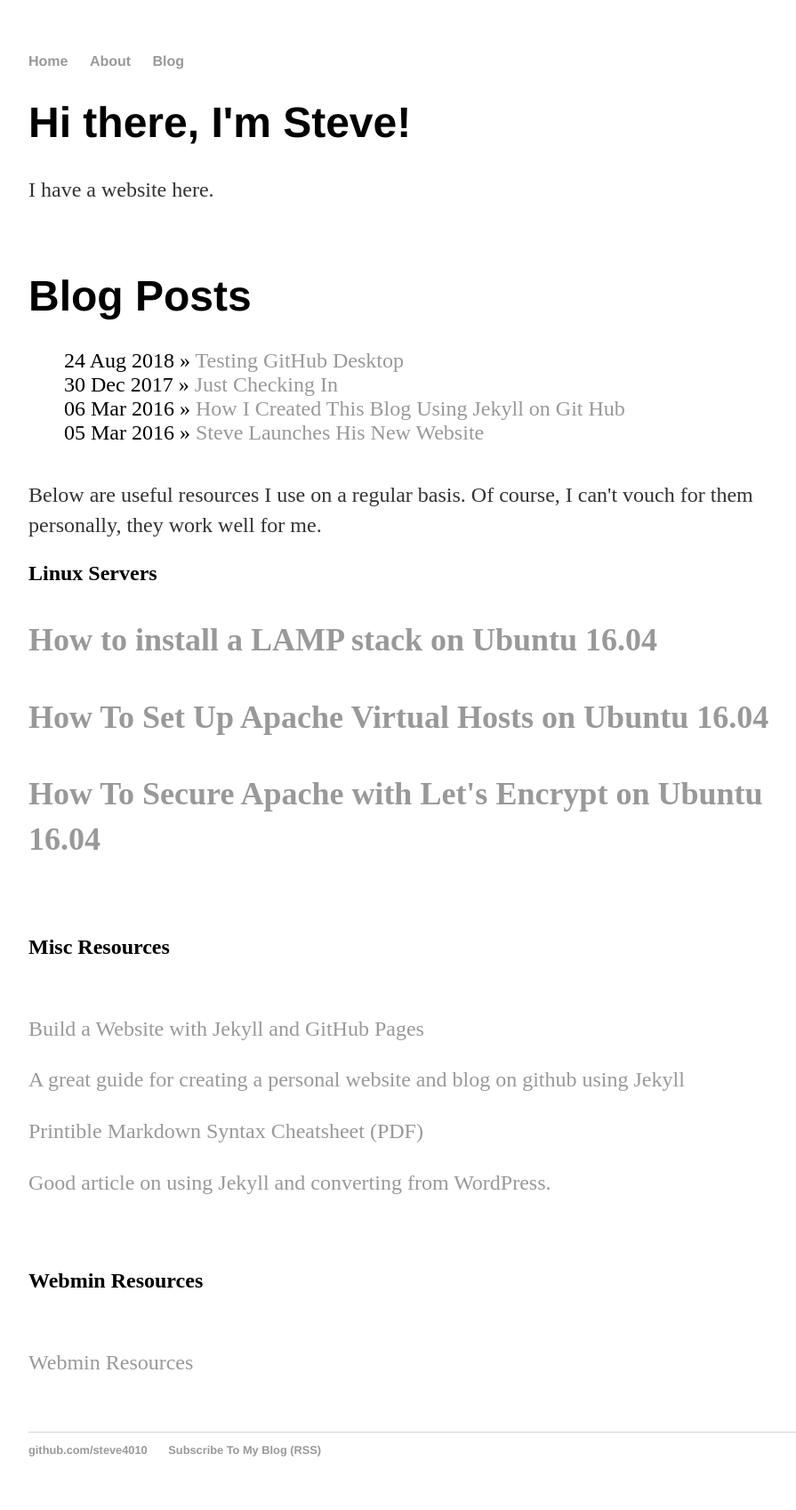
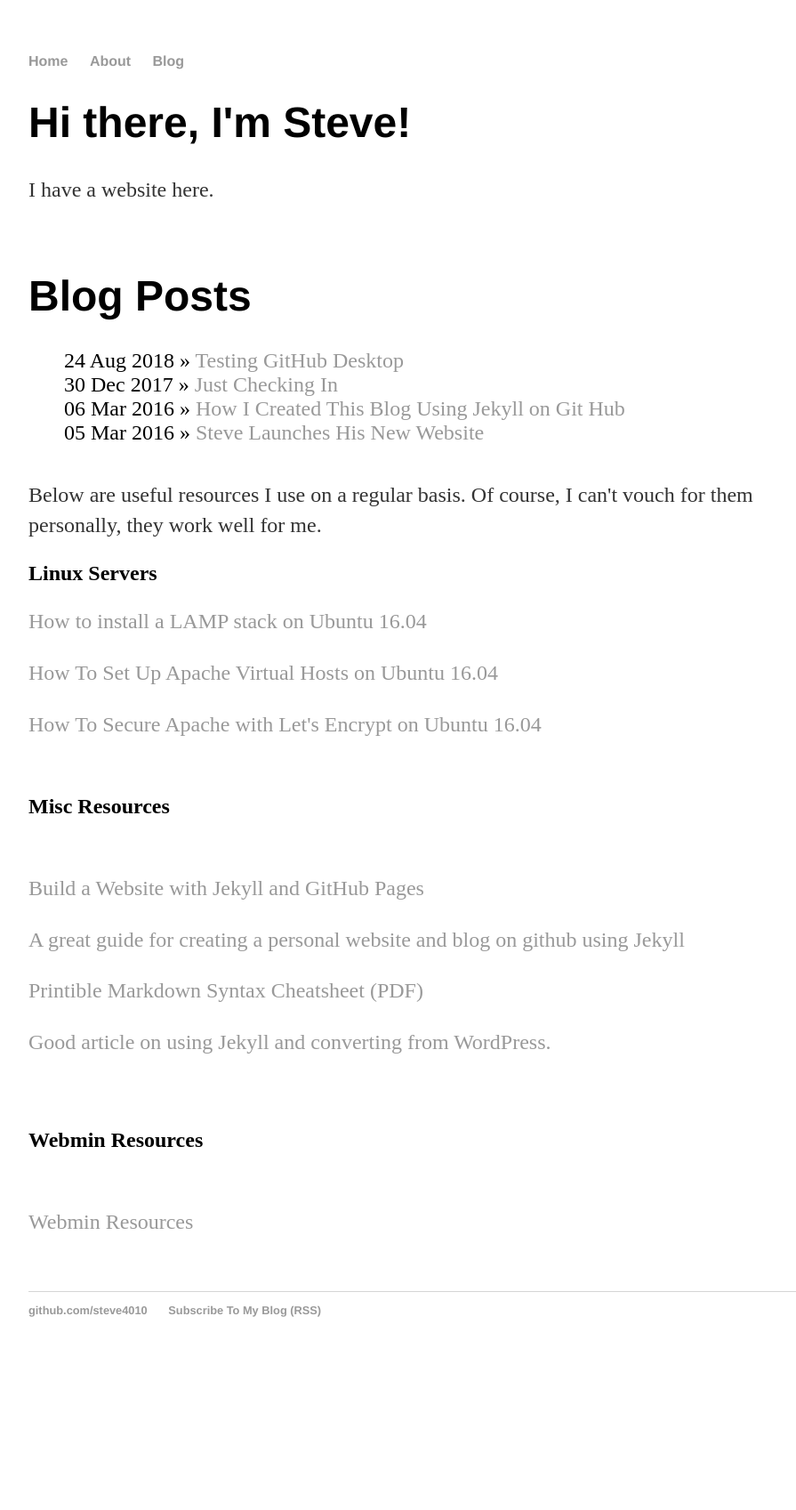
Before and after one commit to steve4010/steve4010.github.io, a Jekyll site: the page built from index.html, in a window 1280 px wide. Shown: the whole page at 89% size, without its empty margins (160-1055 px from the left). Built offline with Jekyll 4.4.1, drawn with Linux system fonts in a browser that asks for light colours; after the commit the page ends 1540 px from its top, so only the background shows below that.

```diff
--- a/index.html
+++ b/index.html
@@ -16,7 +16,7 @@ title: Steve4010, Jack of All Trades
 
   <p> Below are useful resources I use on a regular basis.  Of course, I can't vouch for them personally, they work well for me.</p>
 
-  <h2>Linux Servers</2>
+  <h2>Linux Servers</h2>
 
   <p><a href="https://www.digitalocean.com/community/tutorials/how-to-install-linux-apache-mysql-php-lamp-stack-on-ubuntu-16-04">How to install a LAMP stack on Ubuntu 16.04</a></p>
   <p><a href="https://www.digitalocean.com/community/tutorials/how-to-set-up-apache-virtual-hosts-on-ubuntu-16-04">How To Set Up Apache Virtual Hosts on Ubuntu 16.04</a></p>
```
